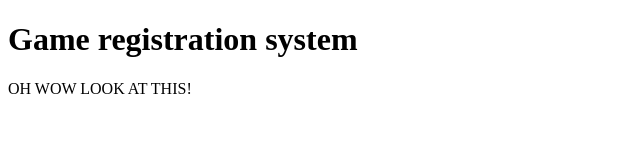
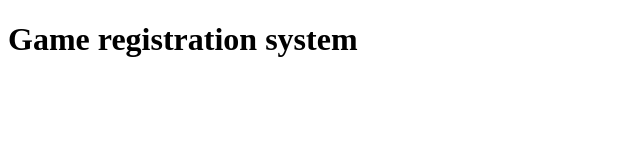
Before and after one commit to HattoriIanzo/The-first-one, a plain HTML site: page index.html in a window 1280 px wide. Shown: the whole page, without its empty margins (0-640 px from the left). Drawn offline with Linux system fonts and the light colour scheme.

Commit message:
changing back

```diff
--- a/app.js
+++ b/app.js
@@ -1,3 +1 @@
 console.log("Game registrations system")
-
-console.log("AAAAAAAAAAAAAAAAAAAAAAAAAAAAAAAAAAAAAAAAAAAAAAAAAAAAAAAAAAAAAAAAAAAH")
--- a/index.html
+++ b/index.html
@@ -9,7 +9,6 @@
 <body>
     <script src="app.js"></script>
     <h1>Game registration system</h1>
-    <P>OH WOW LOOK AT THIS!</P>
 
 </body>
 </html>
```
Also changed, not shown: 1 other file.
